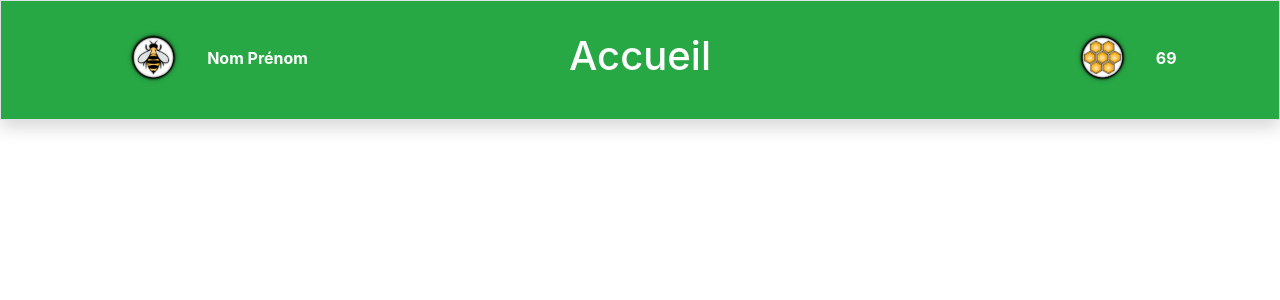
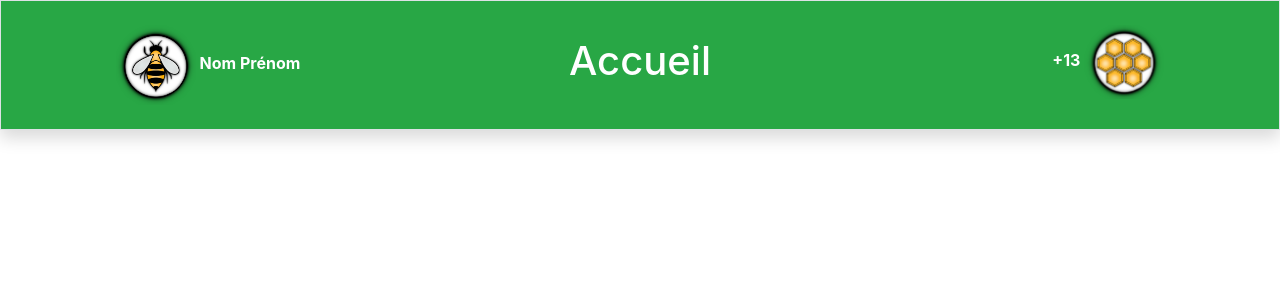
Before and after one commit to CyrilLeblanc/PCP21, a PHP site: page / in a window 1280 px wide. Shown: the top 300 px of the page. Run offline with PHP 8.4, Linux system fonts and the light colour scheme.

Commit message:
modified:   header.php 	modified:   webmaster/images/Abeille.png 	modified:   webmaster/images/Alvéoles.png 	new file:   webmaster/images/Logo Abeille Verte.png

```diff
--- a/header.php
+++ b/header.php
@@ -1,8 +1,8 @@
 <div class="row p-4 bg-success shadow border" style="font-weight: bold; color: white;">
 
   <div class="col-sm-4 w-25 text-left">
-    <button class="btn material-icons float-left" style="color: white; font-size: 300%;">&#xf02e;</button>
-    <img src="./webmaster/images/Abeille.png" width="100">
+    <button class="btn material-icons float-left" style="color: white; font-size: 400%;">&#xf02e;</button>
+    <img src="./webmaster/images/Abeille.png" width="80">
     Nom
     Prénom
   </div>
@@ -12,11 +12,13 @@
   </div>
 
   <div class="col-sm-4 w-25 text-right">
+
     <?php
       if($_SESSION["is_Webmaster"] == 1)
       {
-        echo '<div class="dropdown dropleft float-right">
-          <button class="btn material-icons float-right" data-toggle="dropdown" style="color: white; font-size: 300%;">&#xea3d;</button>
+        echo
+          '<div class="dropdown dropleft float-right">
+            <button class="btn material-icons float-right" data-toggle="dropdown" style="color: white; font-size: 400%;">&#xea3d;</button>
 
             <div class="dropdown-menu">
 
@@ -41,8 +43,8 @@
       }
     ?>
 
-    <img src="./webmaster/images/Alvéoles.png" width="100">
-    69
+    +13
+    <img src="./webmaster/images/Alvéoles.png" width="80">
 
 
   </div>
```
Also changed, not shown: webmaster/images/Abeille.png, webmaster/images/Alvéoles.png, webmaster/images/Logo Abeille Verte.png (added). Lines whose indentation alone changed are shown as unchanged.
